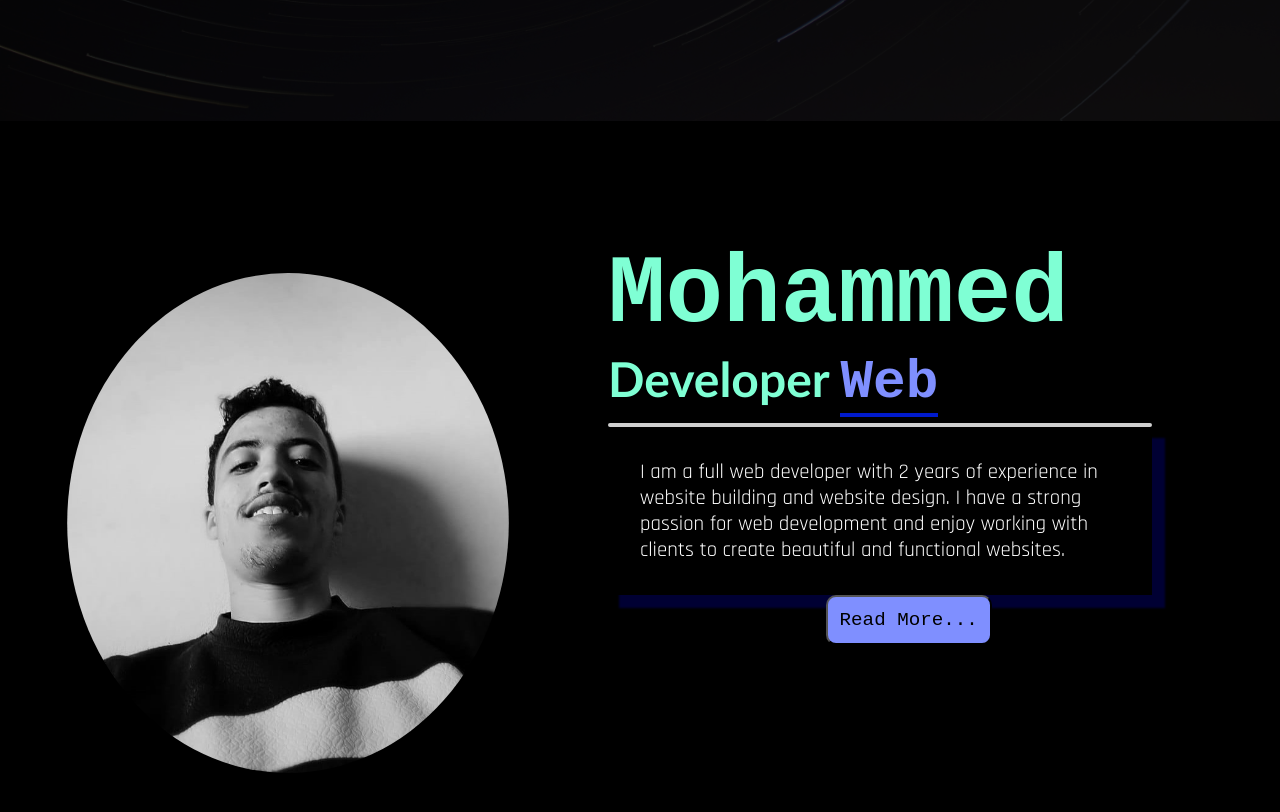
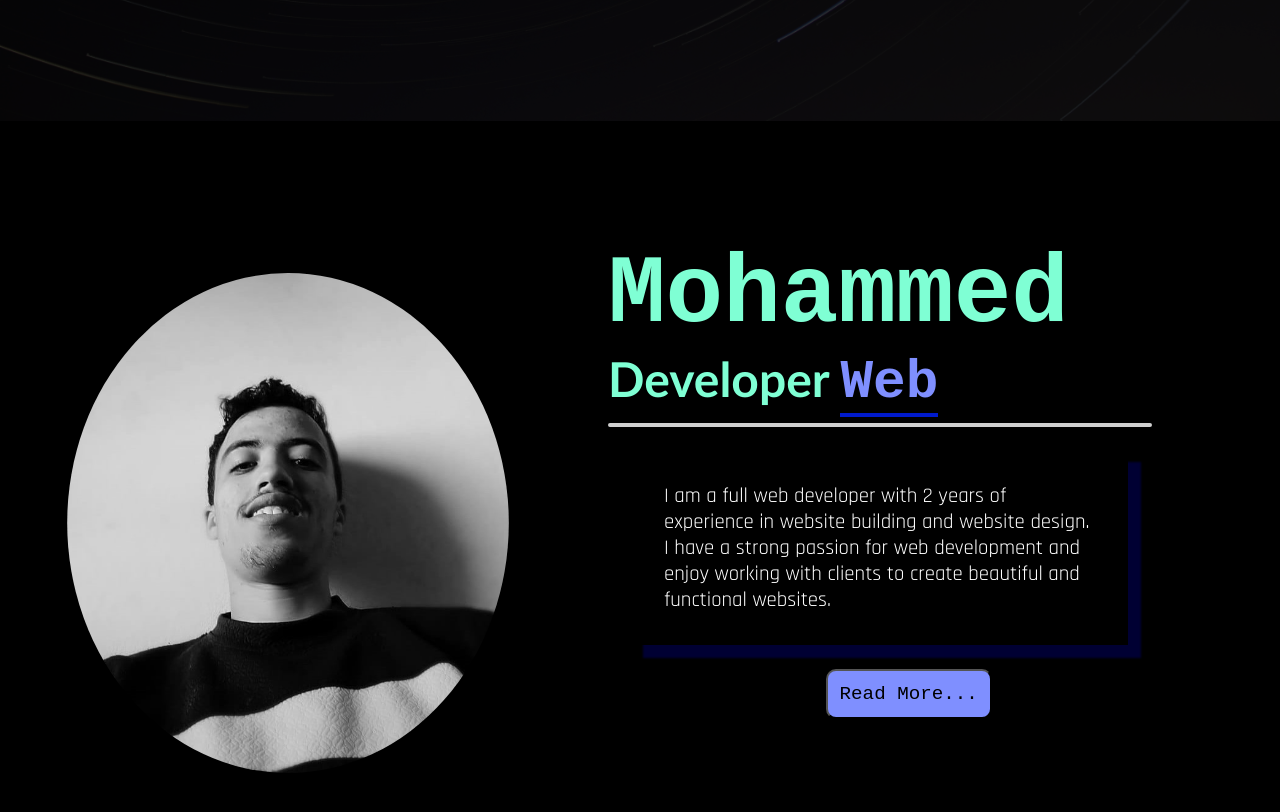
Before and after one commit to MohammedBouabdelloui/Portfolio, a React (Create React App) app: page /About in a window 1280 px wide. Shown: the part 679-1491 px from the top of the page. Built offline with nearby package versions, Linux system fonts and the light colour scheme; a web font is replaced by a local one.

Commit message:
update whidth to text about

```diff
--- a/src/components/bio.css
+++ b/src/components/bio.css
@@ -54,12 +54,13 @@
 }
 .text p{
     box-shadow: 12px 12px 2px 1px rgba(0, 0, 255, .2);
+    margin: 1.5rem;
     padding: 2rem;
     font-family: 'Playball', cursive;
     font-family: 'Playfair Display', serif;
     font-family: 'Rajdhani', sans-serif;
     font-size:1.3rem;
-    translate: .7s ease;
+    max-width: 100rem;
 }
 .text button{
     width: auto;
--- a/src/components/bio.jsx
+++ b/src/components/bio.jsx
@@ -27,7 +27,7 @@ const Bio = () => {
           {
             text?(<>I am a full web developer with 2 years of experience in website      building and website design.
               I have a strong passion for web development and enjoy working with clients to create beautiful and functional websites.</>):(<>I am a full web developer with 2 years of experience in website building and website design.
-              I have a strong passion for web development and enjoy working with clients to create beautiful and functional websites.<br/><br/>
+              I have a strong passion for web development and enjoy working with clients to create beautiful and functional websites.<br/>
               My name is Mohamed, a young Moroccan man in his twenties. I learned programming the hard way via youtube and ista through 2 years of hard work.
               I strive to provide the best possible service to my clients and always strive to exceed their expectations. I am confident that my skills and
               experience will make me the ideal candidate for your next project. If you are interested in hiring me, please feel free to contact me.
```
